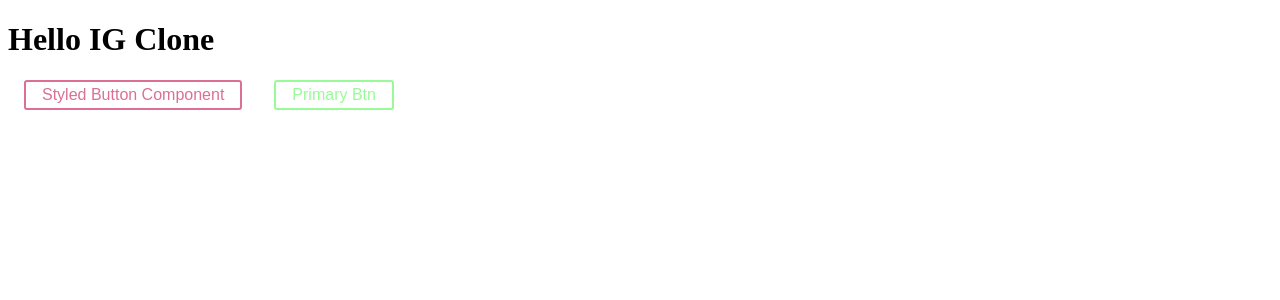
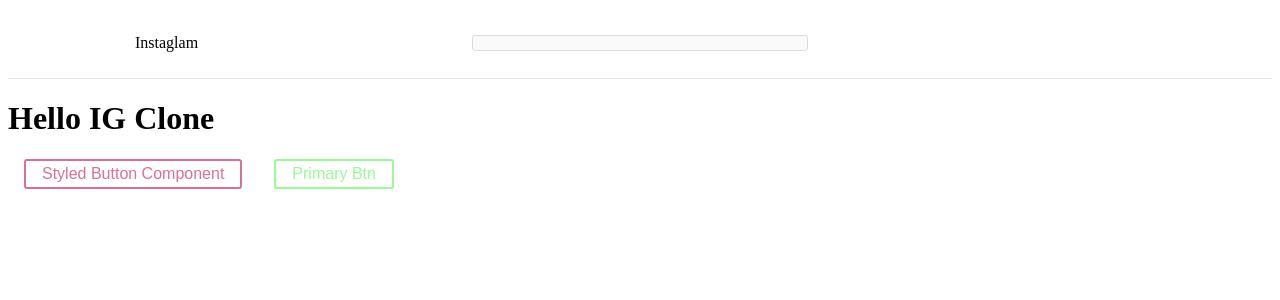
Before and after one commit to bellmarc/ig-clone-rhl, a React app: page / in a window 1280 px wide. Shown: the top 300 px of the page. Built offline with nearby package versions, Linux system fonts and the light colour scheme; the HTML template or start-up script is replaced by a standard one.

Commit message:
Added Header component

```diff
--- a/src/components/App.js
+++ b/src/components/App.js
@@ -1,14 +1,15 @@
-import React from 'react';
-import styled from 'styled-components';
+import React from "react";
+import styled from "styled-components";
+import Header from "./Header";
 
 const Button = styled.button`
   cursor: pointer;
   background: transparent;
   font-size: 16px;
   border-radius: 3px;
-    color: ${props => (props.primary ? 'palegreen' : 'palevioletred')}};
+  color: ${props => (props.primary ? "palegreen" : "palevioletred")}};
   border: ${props =>
-    props.primary ? '2px solid palegreen' : '2px solid palevioletred'};
+    props.primary ? "2px solid palegreen" : "2px solid palevioletred"};
   margin: 0 1em;
   padding: 0.25em 1em;
   transition: 0.5em all ease-out;
@@ -16,19 +17,19 @@
   &:hover {
     color: white;
     background-color: ${props =>
-        props.primary ? 'palegreen' : 'palevioletred'};
+      props.primary ? "palegreen" : "palevioletred"};
   }
 `;
 
 function App() {
   return (
     <div>
+      <Header />
       <h1>Hello IG Clone</h1>
       <Button> Styled Button Component</Button>
       <Button primary> Primary Btn </Button>
     </div>
-    )
+  );
 }
 
-
-export default App
+export default App;
--- /dev/null
+++ b/src/components/Header.js
@@ -0,0 +1,80 @@
+import React from "react";
+import styled from "styled-components";
+
+const Nav = styled.div`
+  background-color: #fff;
+  border-bottom: 1px solid rgba(0, 0, 0, 0.0975);
+`;
+
+const NavHeader = styled.div`
+    max-width: 1010px;
+    padding: 26px 20px;
+    width: 100%;
+    display: flex;
+    align-items: center;
+    margin: 0 auto;
+`;
+
+const NavLeft = styled.div`
+    width: 33.333%;
+    text-align: left;
+`;
+
+const NavCenter = styled.div`
+    width: 33.333%;
+    text-align: center;
+`;
+
+const Input = styled.div`
+    font-size: 16px;
+    border: 1px solid #dbdbdb;
+    border-radius: 3px;
+    color: #262626;
+
+    padding: 7px 33px;
+    border-radius: 3px;
+    color: #999;
+    cursor: text;
+    font-size: 14px;
+    font-weight: 300;
+    text-align: center;
+    background: #fafafa;
+
+    &:active, &:focus {
+        text-align: left;
+    }
+`;
+
+const NavRight = styled.div`
+    width: 33.333%;
+    text-align: right;
+
+    svg {
+        margin-right: 20px;
+    }
+`;
+
+const MenuLink = styled.a``;
+
+function Header() {
+  return (
+    <Nav>
+      <NavHeader>
+        <NavLeft> Instaglam</NavLeft>
+
+        <NavCenter>
+          <Input type="text" placeholder="Search.." />
+        </NavCenter>
+        <NavRight>
+          <MenuLink href="#">{/* Compass svg  */}</MenuLink>
+
+          <MenuLink href="#">{/* Explore */}</MenuLink>
+
+          <MenuLink href="#">{/* Avatar */}</MenuLink>
+        </NavRight>
+      </NavHeader>
+    </Nav>
+  );
+}
+
+export default Header;
```
Lines whose indentation alone changed are shown as unchanged.
